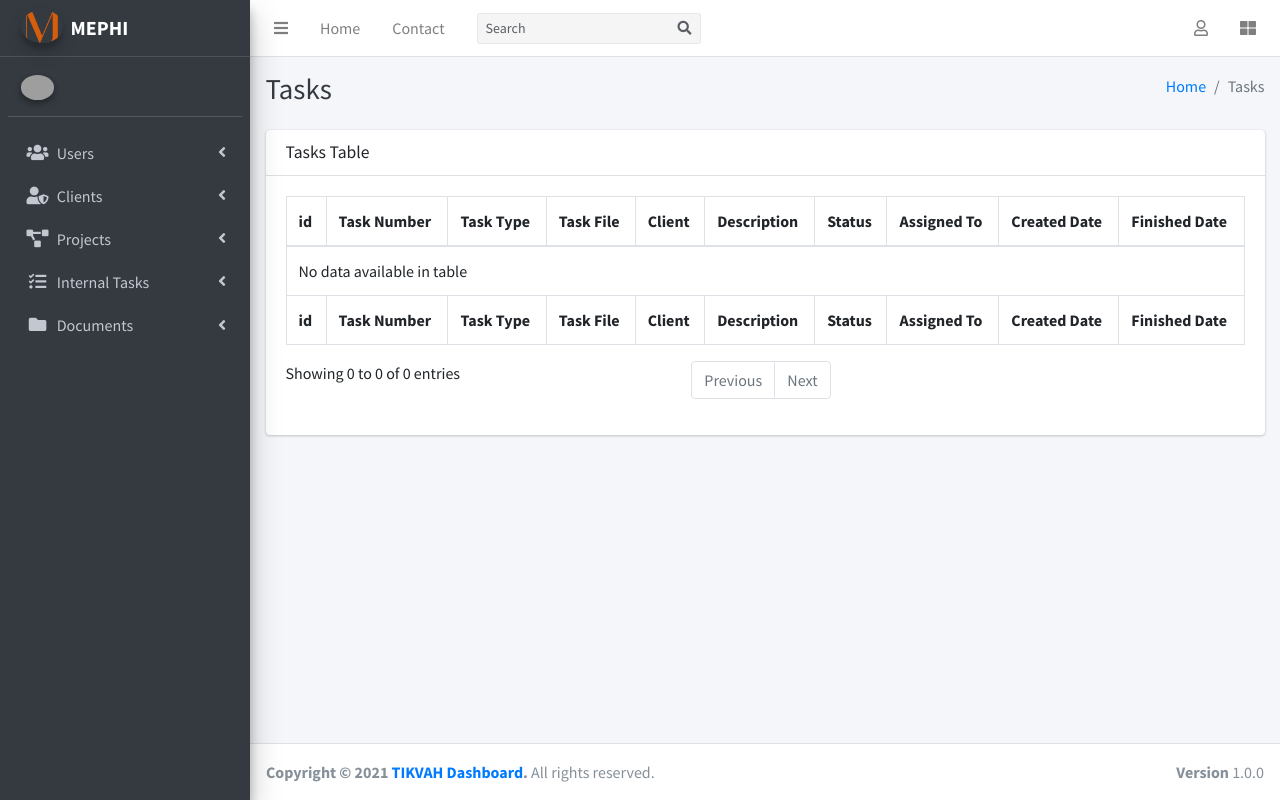
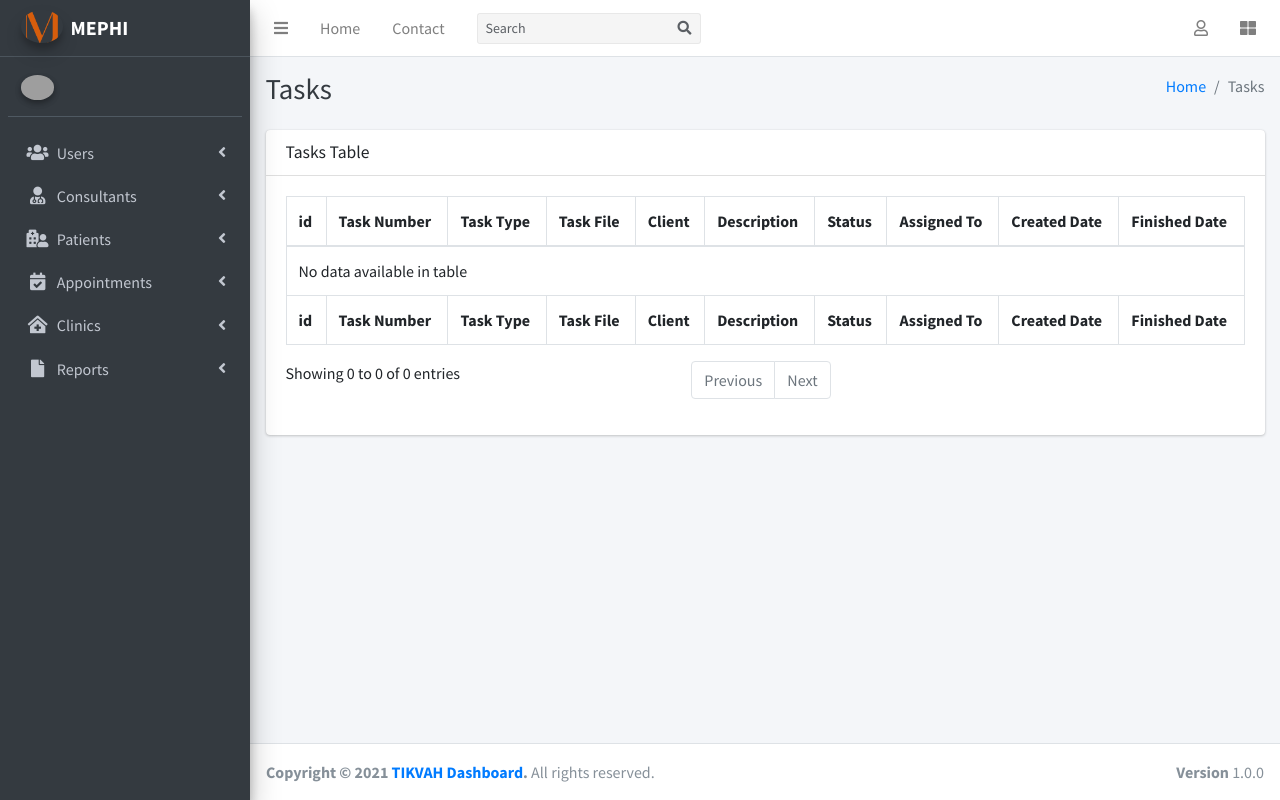
Before and after one commit to kevincliffo/patient-mgt, a CodeIgniter app: page /appointment/index.php/tasks/index in a window 1280 px wide. Run offline with CodeIgniter, Linux system fonts and the light colour scheme; data that the repository does not hold is empty; some libraries are stand-ins or nearby versions; grey boxes are pictures that could not be loaded.

Commit message:
finished menus

```diff
--- a/application/views/includes/header.php
+++ b/application/views/includes/header.php
@@ -216,9 +216,33 @@
                         </li>
                         <li class="nav-item has-treeview">
                             <a href="#" class="nav-link">
-                                <i class="nav-icon fas fa-user-shield"></i>
+                                <i class="nav-icon fas fa-user-md"></i>
                                 <p>
-                                    Clients
+                                    Consultants
+                                    <i class="fas fa-angle-left right"></i>
+                                    <!-- <span class="badge badge-info right">6</span> -->
+                                </p>
+                            </a>
+                            <ul class="nav nav-treeview">
+                                <li class="nav-item">
+                                    <a href="users" class="nav-link">
+                                        <i class="fas fa-users nav-icon"></i>
+                                        <p>View Consultants</p>
+                                    </a>
+                                </li>
+                                <li class="nav-item">
+                                    <a href="add-user" class="nav-link">
+                                        <i class="fas fa-user-plus nav-icon"></i>
+                                        <p>Add Consultant</p>
+                                    </a>
+                                </li>
+                            </ul>
+                        </li>
+                        <li class="nav-item has-treeview">
+                            <a href="#" class="nav-link">
+                                <i class="nav-icon fas fa-hospital-user"></i>
+                                <p>
+                                    Patients
                                     <i class="fas fa-angle-left right"></i>
                                     <!-- <span class="badge badge-info right">6</span> -->
                                 </p>
@@ -227,22 +251,22 @@
                                 <li class="nav-item">
                                     <a href="clients" class="nav-link">
                                         <i class="fas fa-users nav-icon"></i>
-                                        <p>View Clients</p>
+                                        <p>View Patients</p>
                                     </a>
                                 </li>
                                 <li class="nav-item">
                                     <a href="add-client" class="nav-link">
                                         <i class="fas fa-user-plus nav-icon"></i>
-                                        <p>Add Client</p>
+                                        <p>Add Patient</p>
                                     </a>
                                 </li>
                             </ul>
                         </li>
                         <li class="nav-item has-treeview">
                             <a href="#" class="nav-link">
-                                <i class="nav-icon fas fa-project-diagram"></i>
+                                <i class="nav-icon fas fa-calendar-check"></i>
                                 <p>
-                                    Projects
+                                    Appointments
                                     <i class="fas fa-angle-left right"></i>
                                     <!-- <span class="badge badge-info right">6</span> -->
                                 </p>
@@ -251,22 +275,22 @@
                                 <li class="nav-item">
                                     <a href="projects" class="nav-link">
                                         <i class="fas fa-tasks nav-icon"></i>
-                                        <p>View Projects</p>
+                                        <p>View Appointments</p>
                                     </a>
                                 </li>
                                 <li class="nav-item">
                                     <a href="add-project" class="nav-link">
-                                        <i class="fas fa-user-check nav-icon"></i>
-                                        <p>Add Project</p>
+                                        <i class="fas fa-file-medical nav-icon"></i>
+                                        <p>Add Appointment</p>
                                     </a>
                                 </li>
                             </ul>
                         </li>
                         <li class="nav-item has-treeview">
                             <a href="#" class="nav-link">
-                                <i class="nav-icon fas fa-tasks"></i>
+                                <i class="nav-icon fas fa-clinic-medical"></i>
                                 <p>
-                                    Internal Tasks
+                                    Clinics
                                     <i class="fas fa-angle-left right"></i>
                                     <!-- <span class="badge badge-info right">6</span> -->
                                 </p>
@@ -274,23 +298,23 @@
                             <ul class="nav nav-treeview">
                                 <li class="nav-item">
                                     <a href="tasks" class="nav-link">
-                                        <i class="fas fa-tasks nav-icon"></i>
-                                        <p>View Tasks</p>
+                                        <i class="fas fa-clinic-medical nav-icon"></i>
+                                        <p>View Clinics</p>
                                     </a>
                                 </li>
                                 <li class="nav-item">
                                     <a href="add-task" class="nav-link">
                                         <i class="fas fa-plus nav-icon"></i>
-                                        <p>Add Task</p>
+                                        <p>Add Clinic</p>
                                     </a>
                                 </li>
                             </ul>
                         </li>
                         <li class="nav-item has-treeview">
                             <a href="#" class="nav-link">
-                                <i class="nav-icon fas fa-folder"></i>
+                                <i class="nav-icon fas fa-file"></i>
                                 <p>
-                                    Documents
+                                    Reports
                                     <i class="fas fa-angle-left right"></i>
                                     <!-- <span class="badge badge-info right">6</span> -->
                                 </p>
@@ -299,30 +323,13 @@
                                 <li class="nav-item">
                                     <a href="#" class="nav-link">
                                         <i class="fas fa-folder-open nav-icon"></i>
-                                        <p>
-                                            View Documents
-                                            <i class="right fas fa-angle-left"></i>
-                                        </p>
+                                        <p>View Reports</p>
                                     </a>
-                                    <ul class="nav nav-treeview">
-                                        <li class="nav-item">
-                                            <a href="documents-folder" class="nav-link">
-                                                <i class="far fa-folder nav-icon"></i>
-                                                <p>Folders View</p>
-                                            </a>
-                                        </li>
-                                        <li class="nav-item">
-                                            <a href="documents-table" class="nav-link">
-                                                <i class="fas fa-table nav-icon"></i>
-                                                <p>Table View</p>
-                                            </a>
-                                        </li>
-                                    </ul>
                                 </li>
                                 <li class="nav-item">
                                     <a href="add-document" class="nav-link">
                                         <i class="fas fa-file-medical nav-icon"></i>
-                                        <p>Add Document</p>
+                                        <p>Add Report</p>
                                     </a>
                                 </li>
                             </ul>
```
